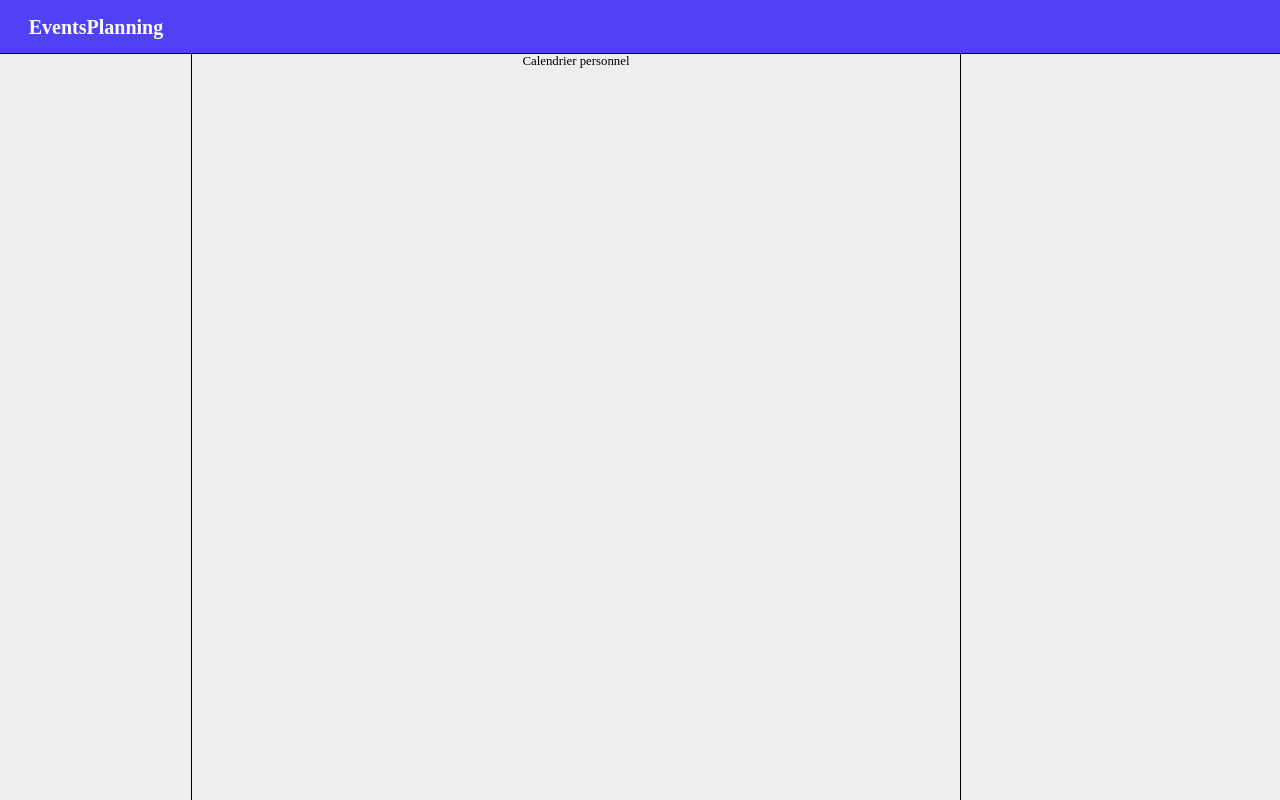
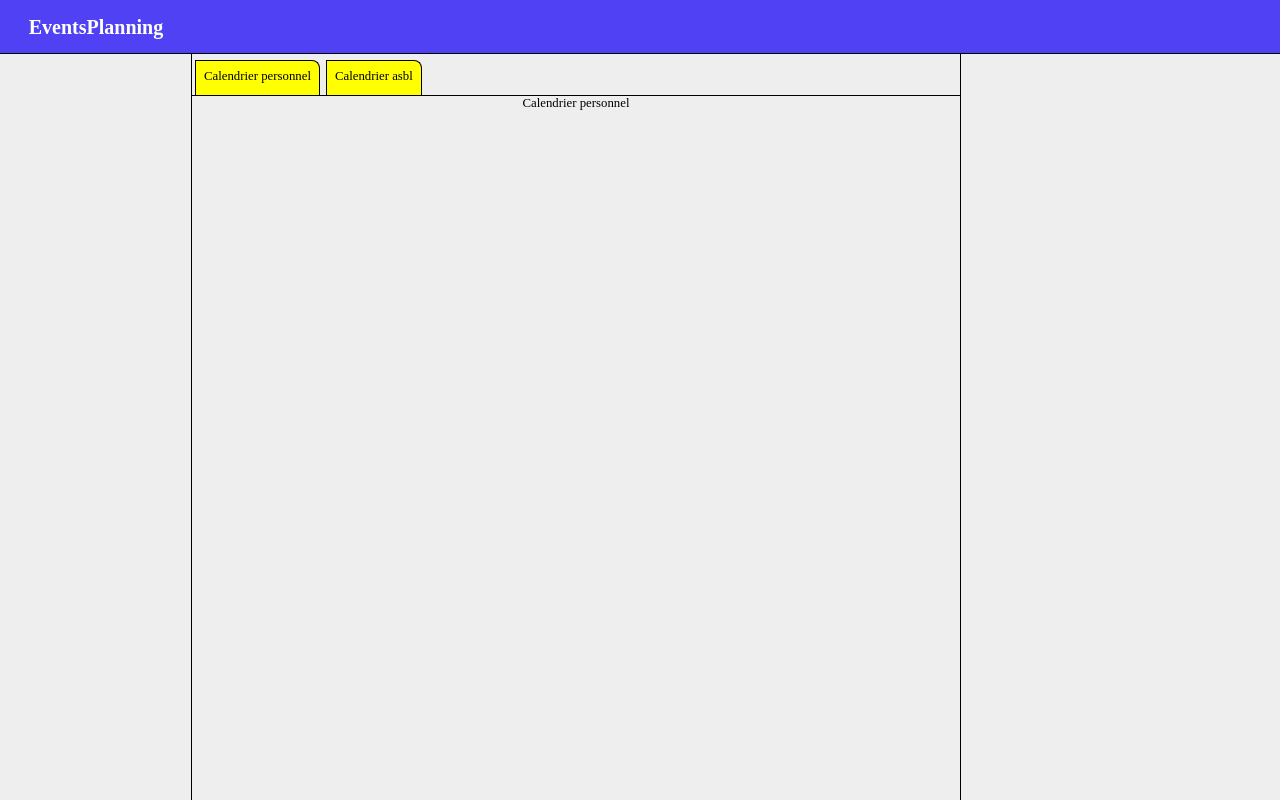
Before and after one commit to SimonMulquin/EventsPlanning, a React (Create React App) app in the folder client/: page / in a window 1280 px wide. Built offline with nearby package versions, Linux system fonts and the light colour scheme.

Commit message:
Routing correction

```diff
--- a/client/src/ui/App.jsx
+++ b/client/src/ui/App.jsx
@@ -19,12 +19,20 @@ class App extends Component {
               <Header />
               <LeftTool />
               <View>
-                <Route path='/:viewContent'>
-                  <ViewNavigation options={initialViewContents.map(({ withProps }, index) => ({
-                    label: withProps.title,
-                    to: `/${index}`
-                  }))} />
-                </Route>
+                <Switch>
+                  <Route path='/:viewContent' render={() => (
+                    <ViewNavigation options={initialViewContents.map(({ withProps }, index) => ({
+                      label: withProps.title,
+                      to: `/${index}`
+                    }))} />
+                  )} />
+                  <Route render={() => (
+                    <ViewNavigation options={initialViewContents.map(({ withProps }, index) => ({
+                      label: withProps.title,
+                      to: `/${index}`
+                    }))} />
+                  )} />
+                </Switch>
                 <Switch>
                   <Route path='/:viewContent' component={ViewContent} />
                   <Route render={() => (
--- a/client/src/ui/Layout/ViewNavigation/main.jsx
+++ b/client/src/ui/Layout/ViewNavigation/main.jsx
@@ -4,12 +4,11 @@ import { withRouter } from 'react-router-dom';
 import { Container, Option, SLink } from './style';
 
 const ViewNavigation = ({options, match: { params } }) => {
-
   return (
     <Container>
       {options.map((option, index) => (
         <Option key={index}>
-          <SLink active={parseInt(params.viewContent) === index} to={option.to}>
+          <SLink active={parseInt(params.viewContent, 10) === index} to={option.to}>
             {option.label}
           </SLink>
         </Option>
```
